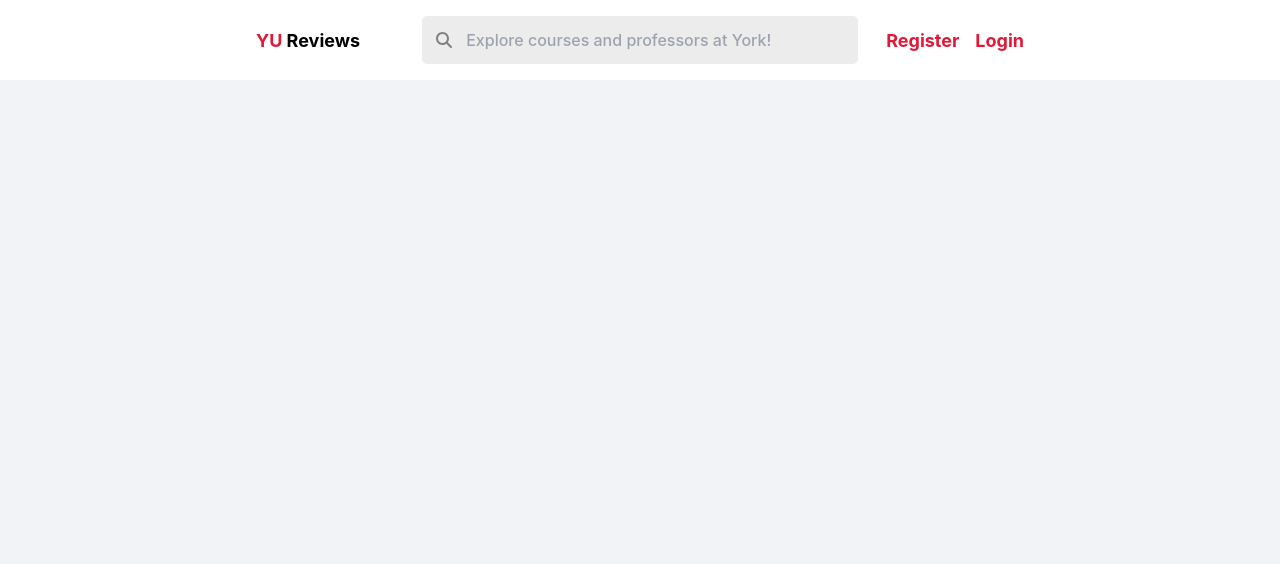
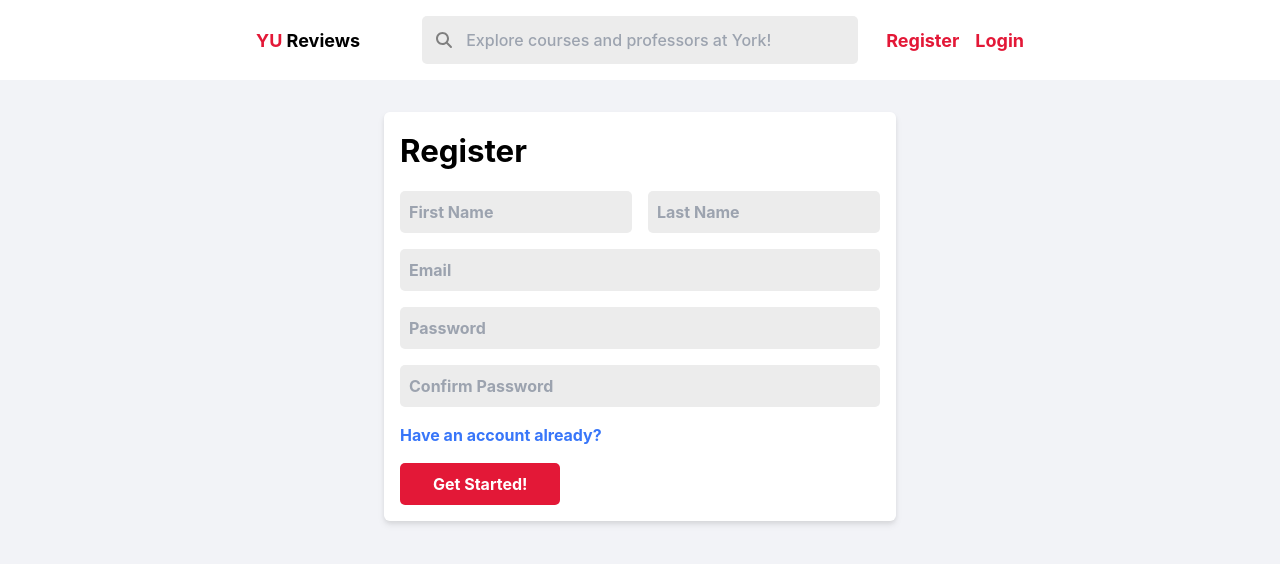
Before and after one commit to Ammadq87/YU_Review, a React (Vite) app in the folder client/: page /register in a window 1280 px wide. Shown: the top 564 px of the page. Built offline with nearby package versions, Linux system fonts and the light colour scheme.

Commit message:
reconfigured login and register css

```diff
--- a/client/src/App.jsx
+++ b/client/src/App.jsx
@@ -6,6 +6,8 @@ import Home from './routes/Home/Home';
 import Navbar from './components/Navbar/Navbar';
 import ReviewDisplay from './components/ReviewDisplay/ReviewDisplay';
 import Course from './routes/Course/Course';
+import Login from './routes/Login/Login';
+import Register from './routes/Register/Register';
 
 function App() {
   const notificationConfig = {
@@ -19,8 +21,8 @@ function App() {
       <Router>
         <Routes>
           <Route path='/' element={<Home/>}/>
-          <Route path='/register'/>
-          <Route path='/login'/>
+          <Route path='/register' element={<Register/>}/>
+          <Route path='/login' element={<Login/>}/>
           <Route path='/profile'/>
           <Route path='/course/:courseCode' element={<Course />}/>
           <Route path='/professor'/>
--- a/client/src/components/Navbar/Navbar.jsx
+++ b/client/src/components/Navbar/Navbar.jsx
@@ -13,7 +13,7 @@ export default function Navbar () {
 
                 <div className="links">
                     <ul>
-                        <li><a href="/login" className="link" style={{color: '#E31837'}}>Register</a></li>
+                        <li><a href="/register" className="link" style={{color: '#E31837'}}>Register</a></li>
                         <li><a href="/login" className="link" style={{color: '#E31837'}}>Login</a></li>
                     </ul>
                 </div>
--- a/client/src/routes/Home/Home.jsx
+++ b/client/src/routes/Home/Home.jsx
@@ -10,7 +10,7 @@ export default function Home () {
 
     return (
         <div className="Home">
-            <h1>Welcome 👋</h1>
+            <h1 className='font-bold text-3xl'>Welcome 👋</h1>
             <div className="intro">
                 <p>Hi there fellow/incoming Lion! Explore course and professor
                 reviews from YorkU students. You can also plan out your next
--- /dev/null
+++ b/client/src/routes/Login/Login.jsx
@@ -0,0 +1,40 @@
+export default function Login () {
+    return (
+        <div className="flex m-auto min-w-max">
+            <form className="bg-white drop-shadow-md mt-8 w-2/5 m-auto rounded-md p-4">
+                <div>
+                    <p className="font-bold text-3xl">Login</p>
+                </div>
+
+                <div className="w-full m-auto">
+                    <input
+                        className={`w-full bg-lightgray text-lg p-2 mt-4 font-bold`}
+                        type="email" placeholder="Email" required/>
+                </div>
+
+                <div className="w-full m-auto">
+                    <input
+                        className={`w-full bg-lightgray text-lg p-2 mt-4 font-bold`}
+                        type="password" placeholder="Password" required/>
+                </div>
+
+                <div className="mt-4 min-w-max">
+                    <a
+                        className="text-blue font-bold"
+                        href="/">Sign-Up</a>
+                    <a
+                        className="text-blue font-bold float-right"
+                        href="/">Forgot Password</a>
+                </div>
+
+                <div className="">
+                    <button
+                        className="bg-red px-8 py-2 mt-4 font-bold text-white hover:bg-lightred transition delay-50 active:transform active:scale-95"
+                        type="submit"
+                    >Login</button>
+                </div>
+            </form>
+        </div>
+
+    )
+}
--- /dev/null
+++ b/client/src/routes/Register/Register.jsx
@@ -0,0 +1,55 @@
+import { useState } from "react";
+
+export default function Register () {
+    const [onFocus, setOnFocus] = useState(false);
+
+    return (
+        <form className="bg-white drop-shadow-md mt-8 w-2/5 m-auto rounded-md p-4" action="">
+            <div>
+                <p className="font-bold text-3xl">Register</p>
+            </div>
+
+            <div className="w-full m-auto flex mt-4">
+                <input
+                    className={`w-full bg-lightgray text-lg p-2 mr-2 font-bold`}
+                    type="text" placeholder="First Name" required/>
+
+                <input
+                    className={`w-full bg-lightgray text-lg p-2 ml-2 font-bold`}
+                    type="text" placeholder="Last Name" required/>
+            </div>
+
+            <div className="w-full m-auto">
+                <input
+                    className={`w-full bg-lightgray text-lg p-2 mt-4 font-bold`}
+                    type="email" placeholder="Email" required/>
+            </div>
+
+            <div className="w-full m-auto">
+                <input
+                    className={`w-full bg-lightgray text-lg p-2 mt-4 font-bold`}
+                    type="password" placeholder="Password" required/>
+            </div>
+
+            <div className="w-full m-auto">
+                {}
+                <input
+                    className={`w-full bg-lightgray text-lg p-2 mt-4 font-bold`}
+                    type="password" placeholder="Confirm Password" required/>
+            </div>
+
+            <div className="mt-4">
+                <a
+                    className="text-blue font-bold"
+                    href="/">Have an account already?</a>
+            </div>
+
+            <div className="">
+                <button
+                    className="bg-red px-8 py-2 mt-4 font-bold text-white hover:bg-lightred transition delay-50 active:transform active:scale-95"
+                    type="submit"
+                >Get Started!</button>
+            </div>
+        </form>
+    )
+}
--- a/client/tailwind.config.js
+++ b/client/tailwind.config.js
@@ -4,15 +4,7 @@ export default {
     "./src/**/*.{js,jsx,ts,tsx}",
   ],
   theme: {
-    colors: {
-      red: '#E31837',
-      lightred: '#f81a3b',
-      blue: '#3876F9',
-      lightblue: '#5088ff',
-      lightgray: '#ECECEC',
-      gray: '#747474',
-      darkgray: '#dad7d7'
-    },
+
     screens: {
       'sm': '640px',
       'md': '768px',
@@ -57,7 +49,28 @@ export default {
       80: '20rem',
       96: '24rem',
     },
-    extend: {},
+    fontSize: {
+      sm: '0.8rem',
+      base: '1rem',
+      xl: '1.25rem',
+      '2xl': '1.563rem',
+      '3xl': '1.953rem',
+      '4xl': '2.441rem',
+      '5xl': '3.052rem',
+    },
+    extend: {
+      colors: {
+        red: '#E31837',
+        lightred: '#f81a3b',
+        blue: '#3876F9',
+        lightblue: '#5088ff',
+        lightgray: '#ECECEC',
+        gray: '#747474',
+        darkgray: '#dad7d7',
+        black: '#1E1E1E',
+        white: 'white'
+      },
+    },
   },
   plugins: [],
 }
```
